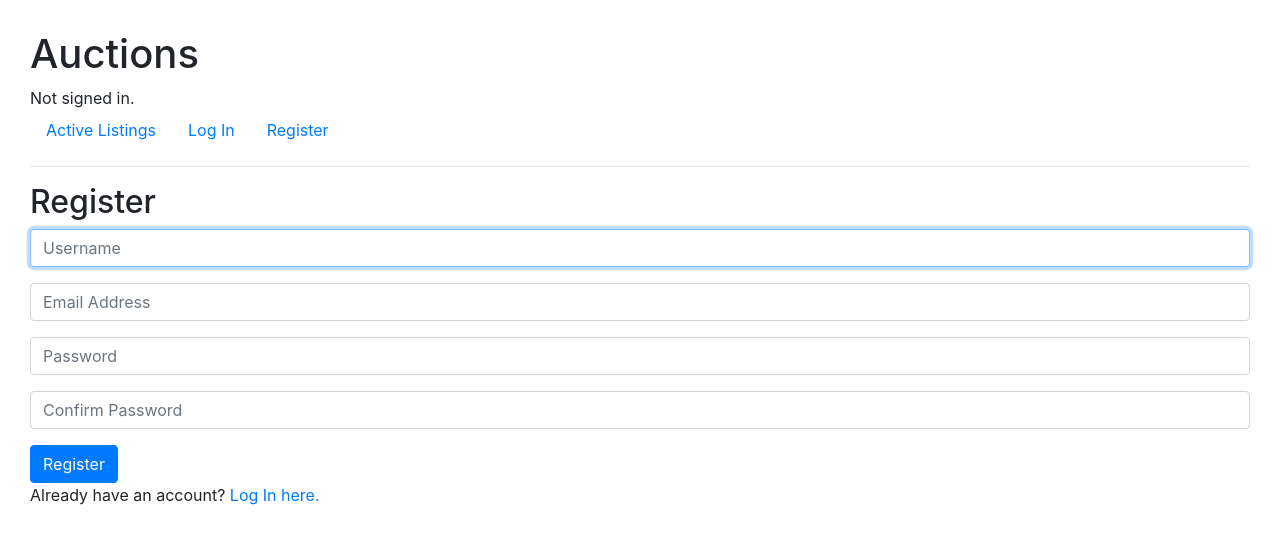
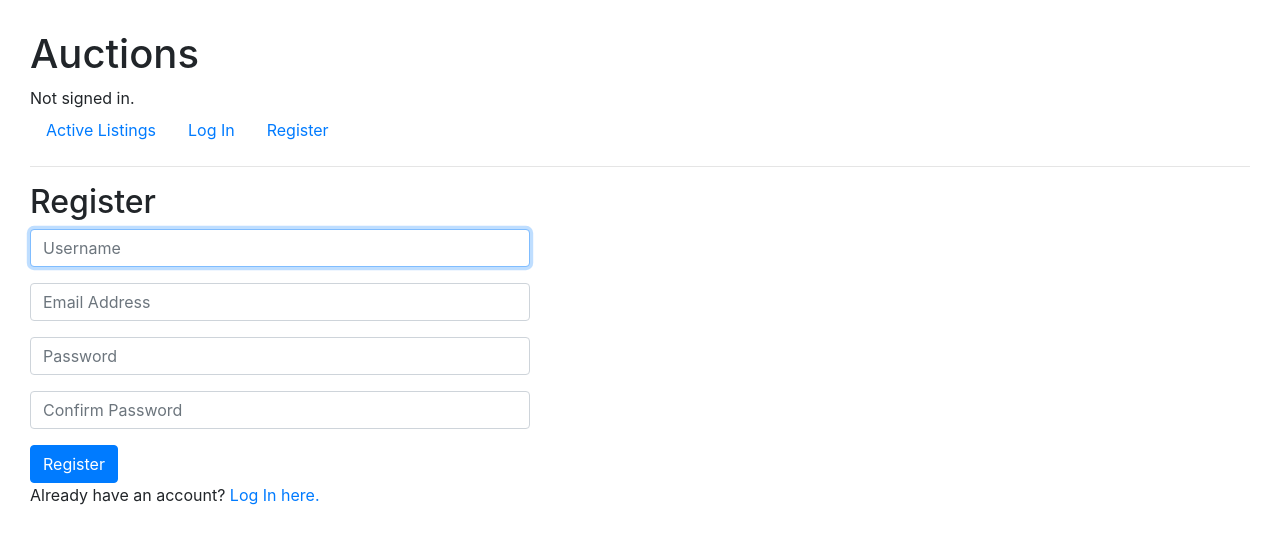
Before and after one commit to sam-aum/Commerce-Project-2, a Django app: page /register in a window 1280 px wide. Shown: the top 544 px of the page. Run offline with Django 3.2, Linux system fonts and the light colour scheme; some libraries are stand-ins or nearby versions.

Commit message:
edited Create Listing form

```diff
--- a/auctions/static/auctions/styles.css
+++ b/auctions/static/auctions/styles.css
@@ -15,3 +15,7 @@ body {
     -webkit-box-orient: vertical;
     overflow: hidden;
 }
+
+.form-control {
+    width: 500px;
+}
```
